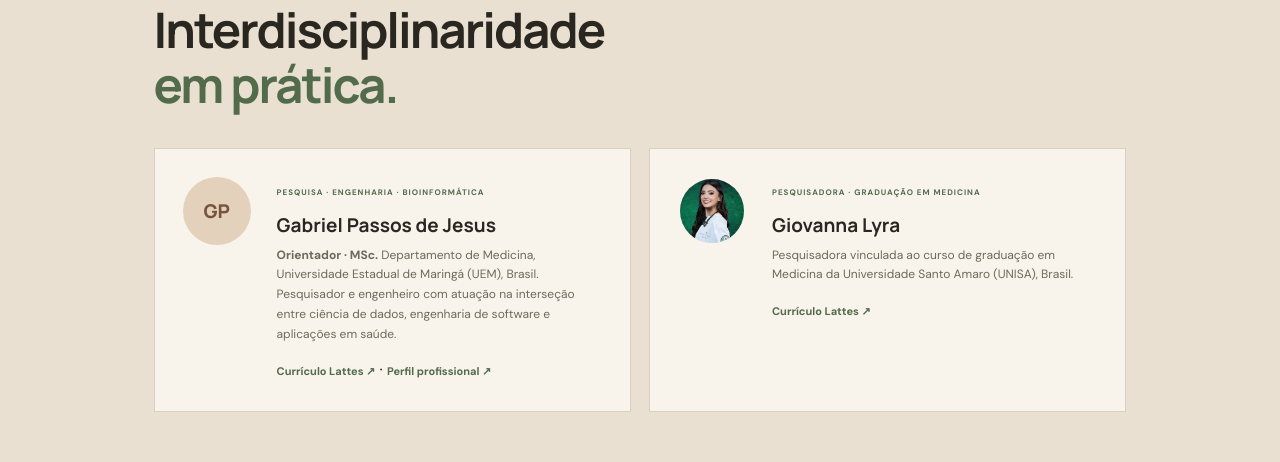
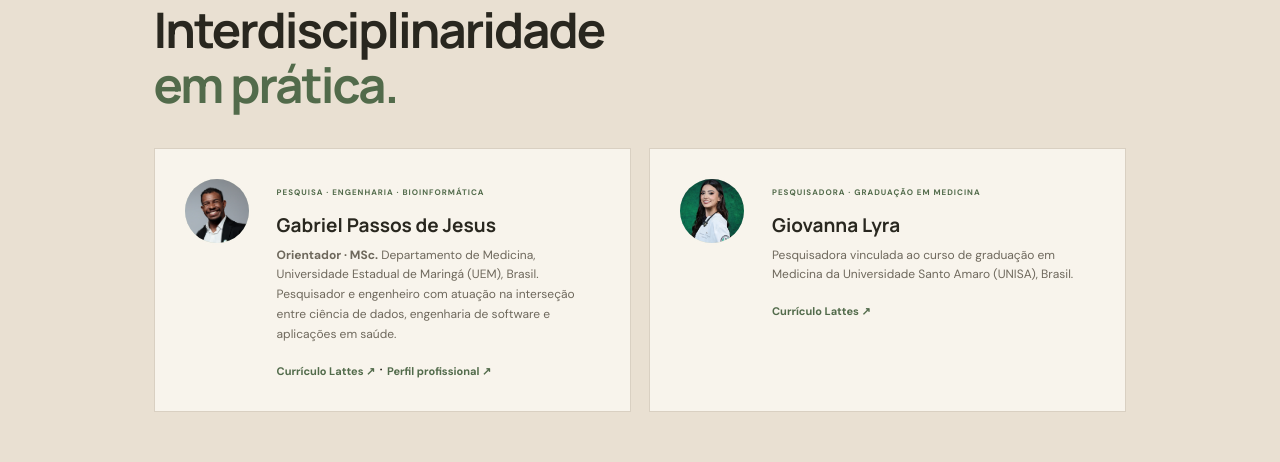
Before and after one commit to iamdatagabs/akstats, a plain HTML site: page docs/index.html in a window 1280 px wide. Shown: the part 3622-4084 px from the top of the page. Drawn offline with Linux system fonts and the light colour scheme.

Commit message:
fix: display Gabriel's profile photo on research pages

```diff
--- a/docs/index.html
+++ b/docs/index.html
@@ -17,6 +17,6 @@
 <section class="question-section" id="pergunta"><div class="question-inner"><div><span class="eyebrow">A PERGUNTA CENTRAL</span><h2>O que os padrões moleculares podem nos dizer sobre <em>os diferentes contextos teciduais?</em></h2></div><div class="question-copy"><p>Investigamos a distribuição de variantes e a relação entre alterações associadas a ARID2 e módulos da via MAPK, observando diferenças entre pele normal, queratose actínica e carcinoma espinocelular.</p><p>O objetivo é organizar evidências e formular hipóteses analíticas — não estabelecer causalidade, diagnóstico ou prognóstico individual.</p><a class="under-link" href="dashboard.html">Ver dados e visualizações <span>↗</span></a></div></div><div class="stage-flow"><div><small>01</small><b>Pele normal</b><span>Normal</span></div><i>→</i><div><small>02</small><b>Queratose actínica</b><span>AK</span></div><i>→</i><div><small>03</small><b>Carcinoma espinocelular</b><span>cSCC</span></div></div></section>
 <section class="section methods landing-methods" id="metodos"><div class="section-kicker">02 / ESTRATÉGIA ANALÍTICA</div><div class="methods-head"><div><h2>Da fonte ao resultado,<br><em>com rastreabilidade.</em></h2></div><p>Uma cadeia analítica modular, documentada e passível de auditoria.</p></div><div class="method-grid"><article class="method-card"><span>01</span><div class="method-icon">⌁</div><h3>Curadoria de dados</h3><p>Leitura dos suplementos publicados, validação de esquema e preservação dos arquivos originais.</p></article><article class="method-card"><span>02</span><div class="method-icon">◉</div><h3>Caracterização molecular</h3><p>Variantes funcionais, frequência alélica (MAF), diferenças descritivas e módulos da via MAPK.</p></article><article class="method-card"><span>03</span><div class="method-icon">⌘</div><h3>Estrutura por paciente</h3><p>Coocorrência de alterações por paciente e testes exploratórios acompanhados de limitações amostrais.</p></article><article class="method-card"><span>04</span><div class="method-icon">↗</div><h3>Reprodutibilidade</h3><p>Pipeline Python, testes automatizados, manifesto de execução e produtos de pesquisa versionáveis.</p></article></div></section>
 <section class="dashboard-teaser"><div class="teaser-art"><div class="teaser-window"><div class="window-top"><i></i><i></i><i></i><span>AKStats / data explorer</span></div><div class="window-kpis"><b>MAF<small>frequência alélica</small></b><b>ΔMAF<small>diferença mediana</small></b><b>ARID2 × MAPK<small>coocorrência</small></b></div><div class="fake-chart"><span style="height:34%"></span><span style="height:58%"></span><span style="height:46%"></span><span style="height:78%"></span><span style="height:62%"></span><span style="height:88%"></span><span style="height:54%"></span><span style="height:70%"></span><span style="height:42%"></span></div><div class="window-bottom"><span>FILTRAR · COMPARAR · EXPLORAR</span><span>↗</span></div></div></div><div class="teaser-copy"><span class="eyebrow">03 / DATA EXPLORER</span><h2>Não fique apenas na leitura.<br><em>Explore a evidência.</em></h2><p>O dashboard permite navegar pelos indicadores agregados, comparar estágios, filtrar módulos, alternar visualizações e exportar os registros exibidos.</p><a class="button primary" href="dashboard.html">Entrar no dashboard <span>↗</span></a></div></section>
-<section class="section team landing-team" id="equipe"><div class="section-kicker">04 / PESQUISADORES</div><h2>Interdisciplinaridade<br><em>em prática.</em></h2><div class="team-grid"><article class="person-card"><div class="avatar avatar-g">GP</div><div><span class="role">PESQUISA · ENGENHARIA · BIOINFORMÁTICA</span><h3>Gabriel Passos de Jesus</h3><p><b>Orientador · MSc.</b> Departamento de Medicina, Universidade Estadual de Maringá (UEM), Brasil. Pesquisador e engenheiro com atuação na interseção entre ciência de dados, engenharia de software e aplicações em saúde.</p><a href="http://lattes.cnpq.br/9928924222649468" target="_blank" rel="noopener noreferrer">Currículo Lattes ↗</a> · <a href="https://www.linkedin.com/in/passosgabriel" target="_blank" rel="noopener noreferrer">Perfil profissional ↗</a></div></article><article class="person-card"><img class="avatar avatar-photo" src="assets/team/gigi_lyra.jpeg" alt="Fotografia de Giovanna Lyra"><div><span class="role">PESQUISADORA · GRADUAÇÃO EM MEDICINA</span><h3>Giovanna Lyra</h3><p>Pesquisadora vinculada ao curso de graduação em Medicina da Universidade Santo Amaro (UNISA), Brasil.</p><a href="http://lattes.cnpq.br/8496468420504604" target="_blank" rel="noopener noreferrer">Currículo Lattes ↗</a></div></article></div></section>
+<section class="section team landing-team" id="equipe"><div class="section-kicker">04 / PESQUISADORES</div><h2>Interdisciplinaridade<br><em>em prática.</em></h2><div class="team-grid"><article class="person-card"><img class="avatar avatar-photo" src="assets/team/WhatsApp%20Image%202026-11-17%20at%2010.47.03.jpeg" alt="Fotografia de Gabriel Passos de Jesus"><div><span class="role">PESQUISA · ENGENHARIA · BIOINFORMÁTICA</span><h3>Gabriel Passos de Jesus</h3><p><b>Orientador · MSc.</b> Departamento de Medicina, Universidade Estadual de Maringá (UEM), Brasil. Pesquisador e engenheiro com atuação na interseção entre ciência de dados, engenharia de software e aplicações em saúde.</p><a href="http://lattes.cnpq.br/9928924222649468" target="_blank" rel="noopener noreferrer">Currículo Lattes ↗</a> · <a href="https://www.linkedin.com/in/passosgabriel" target="_blank" rel="noopener noreferrer">Perfil profissional ↗</a></div></article><article class="person-card"><img class="avatar avatar-photo" src="assets/team/gigi_lyra.jpeg" alt="Fotografia de Giovanna Lyra"><div><span class="role">PESQUISADORA · GRADUAÇÃO EM MEDICINA</span><h3>Giovanna Lyra</h3><p>Pesquisadora vinculada ao curso de graduação em Medicina da Universidade Santo Amaro (UNISA), Brasil.</p><a href="http://lattes.cnpq.br/8496468420504604" target="_blank" rel="noopener noreferrer">Currículo Lattes ↗</a></div></article></div></section>
 <section class="closing landing-closing"><p class="eyebrow">CIÊNCIA ABERTA · MÉTODOS TRANSPARENTES</p><h2>O resultado importa.<br><em>O caminho também.</em></h2><p>Conheça a pesquisa, explore os dados e acompanhe a evolução do projeto.</p><div class="closing-actions"><a class="button light" href="dashboard.html">Explorar dashboard ↗</a><a class="button outline-light" href="https://github.com/iamdatagabs/akstats">Ver repositório ↗</a></div></section>
 </main><footer><span>AKStats · Projeto de pesquisa</span><span>Dados públicos · Análise exploratória · Código aberto</span><a href="#inicio" class="back-top">Voltar ao topo ↑</a></footer><button id="to-top" class="to-top" type="button" aria-label="Voltar ao topo">↑</button><script src="assets/landing.js"></script></body></html>
```
